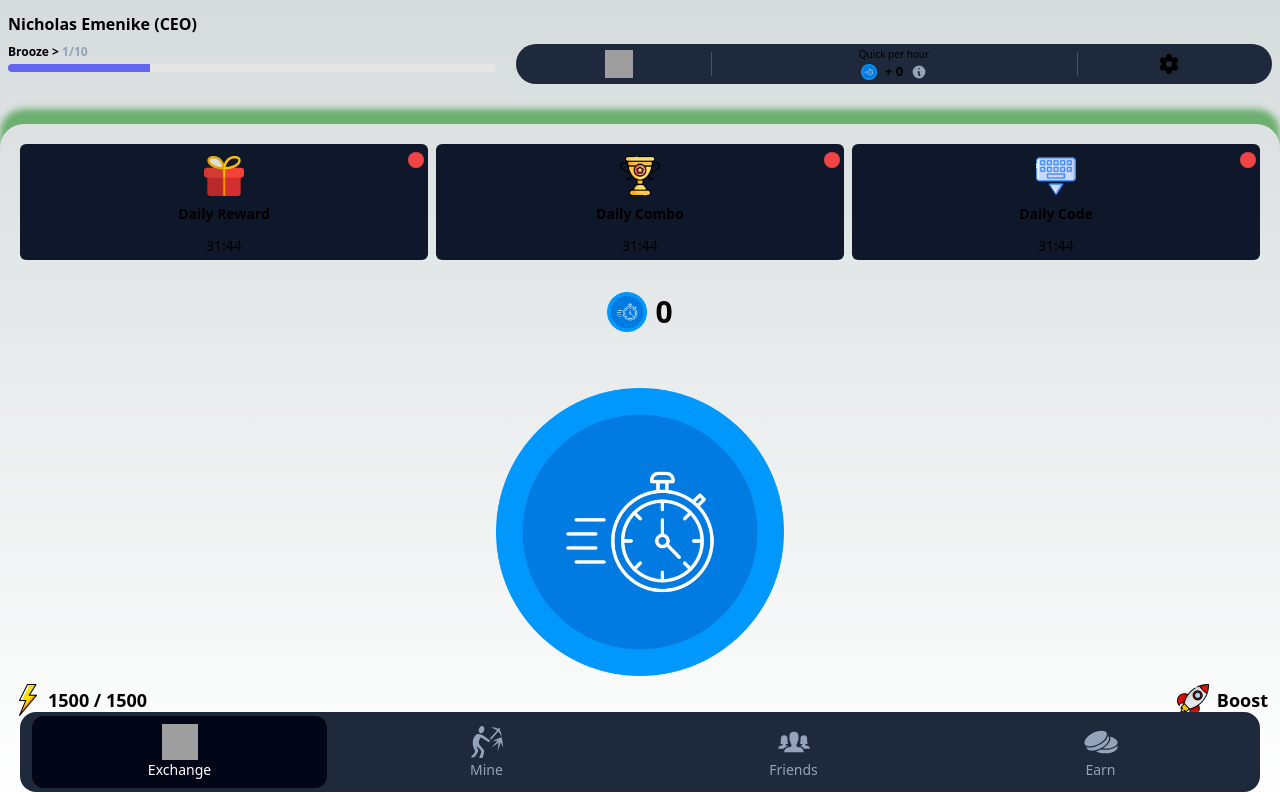
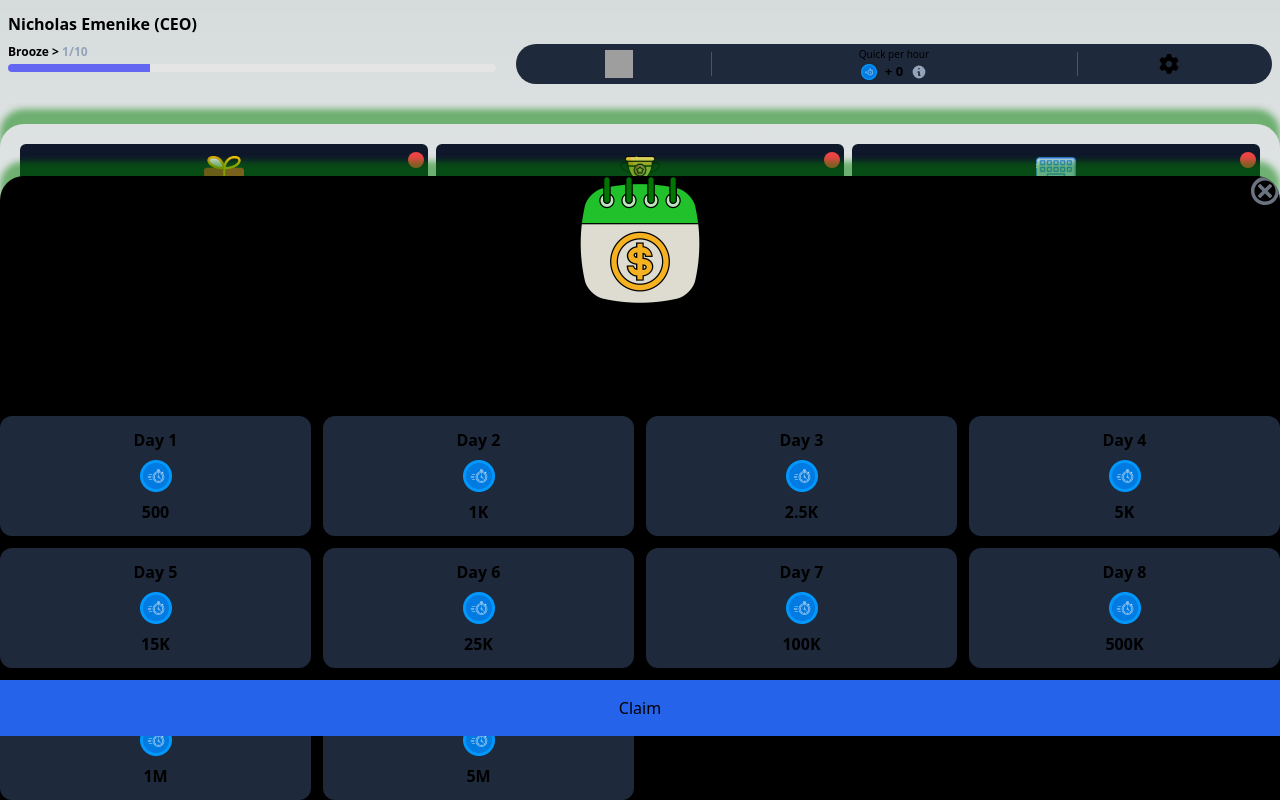
Before and after one commit to emenikenicholasatwork/telegram_minning_bot, a Next.js app: page / in a window 1280 px wide. Built offline with nearby package versions, Linux system fonts and the light colour scheme; grey boxes are pictures that could not be loaded; what tailwindcss-filters would draw is missing.

Commit message:
working on colors

```diff
--- a/app/page.tsx
+++ b/app/page.tsx
@@ -1,5 +1,6 @@
 "use client";
 import Boost from "@/components/boost/Boost";
+import DailyReward from "@/components/daily_reward/DailyReward";
 import Dashboard from "@/components/dashboard/Dashboard";
 import Exchange from "@/components/dashboard/exchange/Exchange";
 import Earn from "@/components/earn/Earn";
@@ -19,6 +20,7 @@ export default function Home() {
       {currentLocation === "earn" && <Earn />}
       <FootNavigator />
       <Exchange />
+      <DailyReward />
     </main>
   );
 }
--- /dev/null
+++ b/components/daily_reward/DailyReward.tsx
@@ -0,0 +1,61 @@
+import React from "react";
+import Image from "next/image";
+import { useGlobal } from "@/context/global_context/GlobalContext";
+import days from ".././../data/daily_reward_data.json";
+import { GiCancel } from "react-icons/gi";
+
+const DailyReward = () => {
+  const { changeCurrentLocation, currentLocation, formatNumber } = useGlobal();
+  return (
+    <div
+      className={`fixed flex bottom-0 left-0 right-0 bg-black flex-col duration-200 z-10  rounded-t-3xl overflow-hidden  shadow-top-green items-center${
+        currentLocation === "daily_coin"
+          ? "h-[80%] px-5 gap-10 pt-10 pb-20 "
+          : "h-0"
+      }`}
+    >
+      <div className="relative w-full flex justify-end">
+        <GiCancel
+          className="absolute text-3xl text-gray-500"
+          onClick={() => changeCurrentLocation("earn")}
+        />
+      </div>
+      <div className="flex flex-col items-center gap-10">
+        <Image
+          className="w-32 h-32 rounded-3xl"
+          src={"/images/daily_coin.png"}
+          width={500}
+          height={500}
+          alt="daily reward coin"
+        />
+        <div className="flex flex-col items-center gap-2">
+          <p className="font-bold text-4xl">Daily reward</p>
+          <p className="text-center font-semibold">
+            Accrue coins for logging into the game daily without skipping
+          </p>
+        </div>
+      </div>
+      <div className="grid grid-cols-4 gap-3">
+        {days.map((day) => (
+          <div
+            key={day.id}
+            className="flex flex-col items-center bg-slate-800 gap-2  p-3 rounded-xl"
+          >
+            <p className="font-bold">{day.name}</p>
+            <Image
+              className="w-8 h-8"
+              src={"/images/quick_coin.png"}
+              width={100}
+              height={100}
+              alt="quick coin icon"
+            />
+            <p className="font-bold">{day.price}</p>
+          </div>
+        ))}
+      </div>
+      <button className="fixed bottom-16 p-4 bg-blue-600 w-full">Claim</button>
+    </div>
+  );
+};
+
+export default DailyReward;
--- a/components/dashboard/Dashboard.tsx
+++ b/components/dashboard/Dashboard.tsx
@@ -65,6 +65,7 @@ const Dashboard: React.FC = () => {
           <div className="flex flex-col gap-8 pt-5">
             <div className="flex flex-row justify-between px-5 gap-2">
               <div
+                onClick={() => changeCurrentLocation("earn")}
                 className={`flex flex-col items-center relative bg-slate-900 pt-3  ${
                   isDailyRewardCollected
                     ? "shadow-green-500 shadow-[rgba(0,0,0,0.5)_0px_0px_0px_1px]"
--- a/components/earn/Earn.tsx
+++ b/components/earn/Earn.tsx
@@ -1,8 +1,10 @@
+import { useGlobal } from "@/context/global_context/GlobalContext";
 import Image from "next/image";
 import React from "react";
 import { CgChevronRight } from "react-icons/cg";
 
 const Earn: React.FC = () => {
+  const { changeCurrentLocation } = useGlobal();
   return (
     <div className="flex flex-col items-center pt-20 gap-10 pb-52">
       <div className="flex flex-col items-center gap-40">
@@ -48,7 +50,10 @@ const Earn: React.FC = () => {
         </div>
         <div className="flex flex-col gap-3">
           <p className="font-bold text-2xl">Daily Tasks</p>
-          <div className="flex flex-row items-center gap-5 p-3 bg-slate-800 w-full rounded-3xl relative">
+          <div
+            onClick={() => changeCurrentLocation("daily_coin")}
+            className="flex flex-row items-center gap-5 p-3 bg-slate-800 w-full rounded-3xl relative"
+          >
             <Image
               className="w-16 h-16"
               src={"/images/day.png"}
--- a/components/mine/legal/Legal.tsx
+++ b/components/mine/legal/Legal.tsx
@@ -2,14 +2,21 @@ import React from "react";
 import items from "../../../data/legal_items.json";
 import Image from "next/image";
 import { useGlobal } from "@/context/global_context/GlobalContext";
+import { RiLock2Line } from "react-icons/ri";
 
 const Legal: React.FC = () => {
   const { formatNumber } = useGlobal();
   return items.map((item) => (
     <div
       key={item.id}
-      className="bg-slate-800 rounded-xl flex flex-col py-2 gap-3"
+      className="bg-slate-800 rounded-xl relative flex flex-col py-2 gap-3"
     >
+      {item.condition && (
+        <div className=" bottom-0 left-0 right-0 top-0 absolute h-full items-center  justify-center flex-col gap-3 flex bg-blurBackgroud rounded-xl px-5">
+          <RiLock2Line className="w-16 h-16" />
+          <p className="font-bold text-lg">{item.condition}</p>
+        </div>
+      )}
       <div className="flex flex-row items-center px-2 gap-2">
         <Image
           className="w-16 h-16"
--- a/components/mine/markets/Markets.tsx
+++ b/components/mine/markets/Markets.tsx
@@ -2,14 +2,21 @@ import React from "react";
 import items from "../../../data/market_items.json";
 import Image from "next/image";
 import { useGlobal } from "@/context/global_context/GlobalContext";
+import { RiLock2Line } from "react-icons/ri";
 
 const Markets: React.FC = () => {
   const { formatNumber } = useGlobal();
   return items.map((item) => (
     <div
       key={item.id}
-      className="bg-slate-800 rounded-xl flex flex-col py-2 gap-3"
+      className="bg-slate-800 relative rounded-xl flex flex-col py-2 gap-3"
     >
+      {item.condition && (
+        <div className=" bottom-0 left-0 right-0 top-0 absolute h-full items-center  justify-center flex-col gap-3 flex bg-blurBackgroud rounded-xl px-5">
+          <RiLock2Line className="w-16 h-16" />
+          <p className="font-bold text-lg">{item.condition}</p>
+        </div>
+      )}
       <div className="flex flex-row items-center px-2 gap-2">
         <Image
           className="w-16 h-16"
--- a/components/mine/prteam/Prteam.tsx
+++ b/components/mine/prteam/Prteam.tsx
@@ -2,14 +2,21 @@ import React from "react";
 import items from "../../../data/pr&team.json";
 import Image from "next/image";
 import { useGlobal } from "@/context/global_context/GlobalContext";
+import { RiLock2Line } from "react-icons/ri";
 
 const Prteam: React.FC = () => {
   const { formatNumber } = useGlobal();
   return items.map((item) => (
     <div
       key={item.id}
-      className="bg-slate-800 rounded-xl flex flex-col py-2 gap-3"
+      className="bg-slate-800 relative rounded-xl flex flex-col py-2 gap-3"
     >
+      {item.condition && (
+        <div className=" bottom-0 left-0 right-0 top-0 absolute h-full items-center  justify-center flex-col gap-3 flex bg-blurBackgroud rounded-xl px-5">
+          <RiLock2Line className="w-16 h-16" />
+          <p className="font-bold text-lg">{item.condition}</p>
+        </div>
+      )}
       <div className="flex flex-row items-center px-2 gap-2">
         <Image
           className="w-16 h-16"
--- a/components/mine/web3/Web3.tsx
+++ b/components/mine/web3/Web3.tsx
@@ -2,14 +2,21 @@ import React from "react";
 import items from "../../../data/web3_items.json";
 import Image from "next/image";
 import { useGlobal } from "@/context/global_context/GlobalContext";
+import { RiLock2Line } from "react-icons/ri";
 
 const Web3: React.FC = () => {
   const { formatNumber } = useGlobal();
   return items.map((item) => (
     <div
       key={item.id}
-      className="bg-slate-800 rounded-xl flex flex-col py-2 gap-3"
+      className="bg-slate-800 relative rounded-xl flex flex-col py-2 gap-3"
     >
+      {item.condition && (
+        <div className=" bottom-0 left-0 right-0 top-0 absolute h-full items-center  justify-center flex-col gap-3 flex bg-blurBackgroud rounded-xl px-5">
+          <RiLock2Line className="w-16 h-16" />
+          <p className="font-bold text-lg">{item.condition}</p>
+        </div>
+      )}
       <div className="flex flex-row items-center px-2 gap-2">
         <Image
           className="w-16 h-16"
--- /dev/null
+++ b/data/daily_reward_data.json
@@ -0,0 +1,52 @@
+[
+  {
+    "id": 1,
+    "name": "Day 1",
+    "price": "500"
+  },
+  {
+    "id": 2,
+    "name": "Day 2",
+    "price": "1K"
+  },
+  {
+    "id": 3,
+    "name": "Day 3",
+    "price": "2.5K"
+  },
+  {
+    "id": 4,
+    "name": "Day 4",
+    "price": "5K"
+  },
+  {
+    "id": 5,
+    "name": "Day 5",
+    "price": "15K"
+  },
+  {
+    "id": 6,
+    "name": "Day 6",
+    "price": "25K"
+  },
+  {
+    "id": 7,
+    "name": "Day 7",
+    "price": "100K"
+  },
+  {
+    "id": 8,
+    "name": "Day 8",
+    "price": "500K"
+  },
+  {
+    "id": 9,
+    "name": "Day 9",
+    "price": "1M"
+  },
+  {
+    "id": 10,
+    "name": "Day 10",
+    "price": "5M"
+  }
+]
--- a/tailwind.config.ts
+++ b/tailwind.config.ts
@@ -8,6 +8,9 @@ const config: Config = {
   ],
   theme: {
     extend: {
+      backgroundColor: {
+        blurBackgroud: "rgba(0, 0, 0, 0.8)",
+      },
       backgroundImage: {
         "gradient-radial": "radial-gradient(var(--tw-gradient-stops))",
         "gradient-conic":
```
Also changed, not shown: public/images/daily_coin.png (added), public/images/free_coin.png (added).
